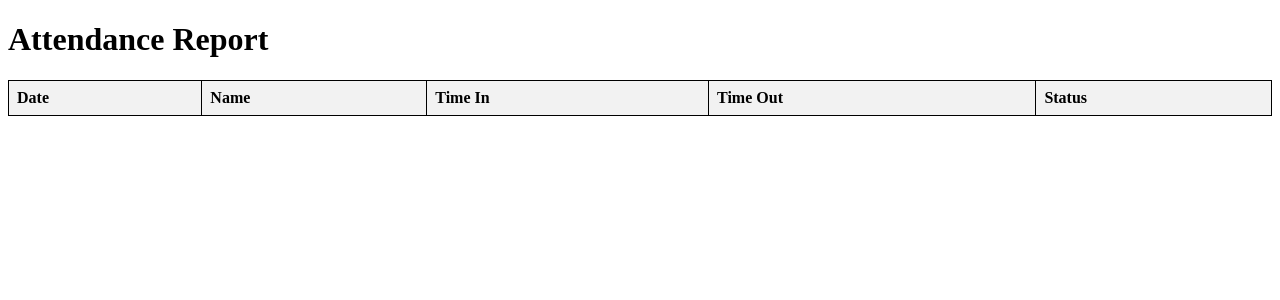
After one commit to De-sam/QR_Attendance_App, a Flask app: template myapp/templates/attendance_pdf.html in a window 1280 px wide. The commit adds this page. Shown: the top 300 px of the page. Run offline with Flask 3, Linux system fonts and the light colour scheme; the template is opened without the code that fills it, so the values that code supplies are empty.

Commit message:
added functionality to filter and download attendance record

```diff
--- /dev/null
+++ b/myapp/templates/attendance_pdf.html
@@ -0,0 +1,57 @@
+<!DOCTYPE html>
+<html lang="en">
+<head>
+    <meta charset="UTF-8">
+    <title>Attendance Report</title>
+    <style>
+        table {
+            width: 100%;
+            border-collapse: collapse;
+        }
+        table, th, td {
+            border: 1px solid black;
+        }
+        th, td {
+            padding: 8px;
+            text-align: left;
+        }
+        th {
+            background-color: #f2f2f2;
+        }
+        .status-early {
+            background-color: #d4edda;
+        }
+        .status-late {
+            background-color: #f8d7da;
+        }
+        .status-ontime {
+            background-color: #d1ecf1;
+        }
+    </style>
+</head>
+<body>
+    <h1>Attendance Report </h1>
+    <table>
+        <thead>
+            <tr>
+                <th>Date</th>
+                <th>Name</th>
+                <th>Time In</th>
+                <th>Time Out</th>
+                <th>Status</th>
+            </tr>
+        </thead>
+        <tbody>
+            {% for attendance in attendances %}
+            <tr>
+                <td>{{ attendance.clock_in_time.strftime('%d-%m-%Y') }}</td>
+                <td>{{ attendance.user.username }}</td>
+                <td>{{ attendance.clock_in_time.strftime('%I:%M:%S %p') }}</td>
+                <td>{{ attendance.clock_out_time.strftime('%I:%M:%S %p') if attendance.clock_out_time else 'N/A' }}</td>
+                <td class="status-{{ attendance.status | lower | replace(' ', '') }}">{{ attendance.status }}</td>
+            </tr>
+            {% endfor %}
+        </tbody>
+    </table>
+</body>
+</html>
```
Also changed, not shown: myapp/templates/attendance_log.html (+20 -7 lines), myapp/templates/manage_locations.html (+4 -4 lines), myapp/views.py (+11 -1 lines).
